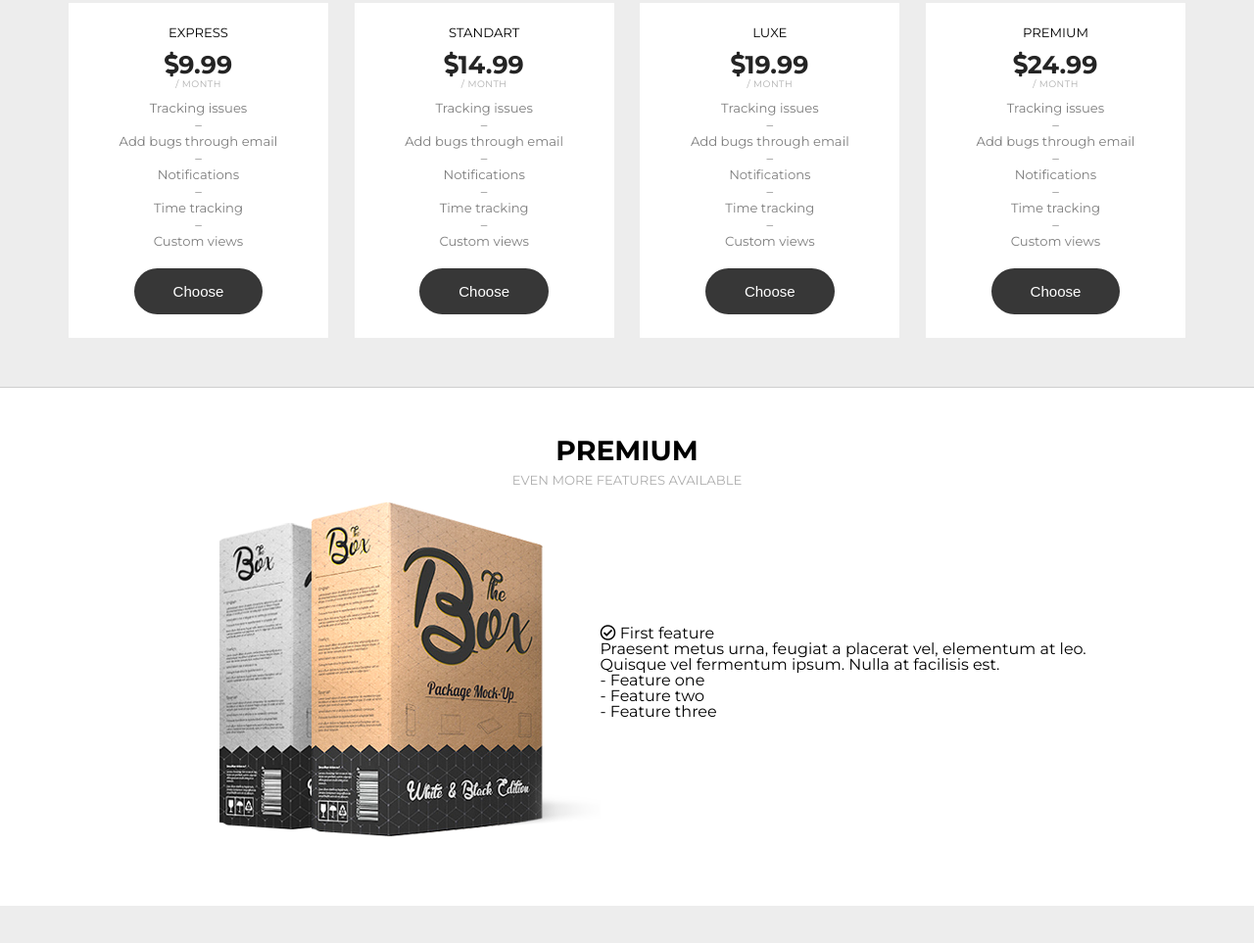
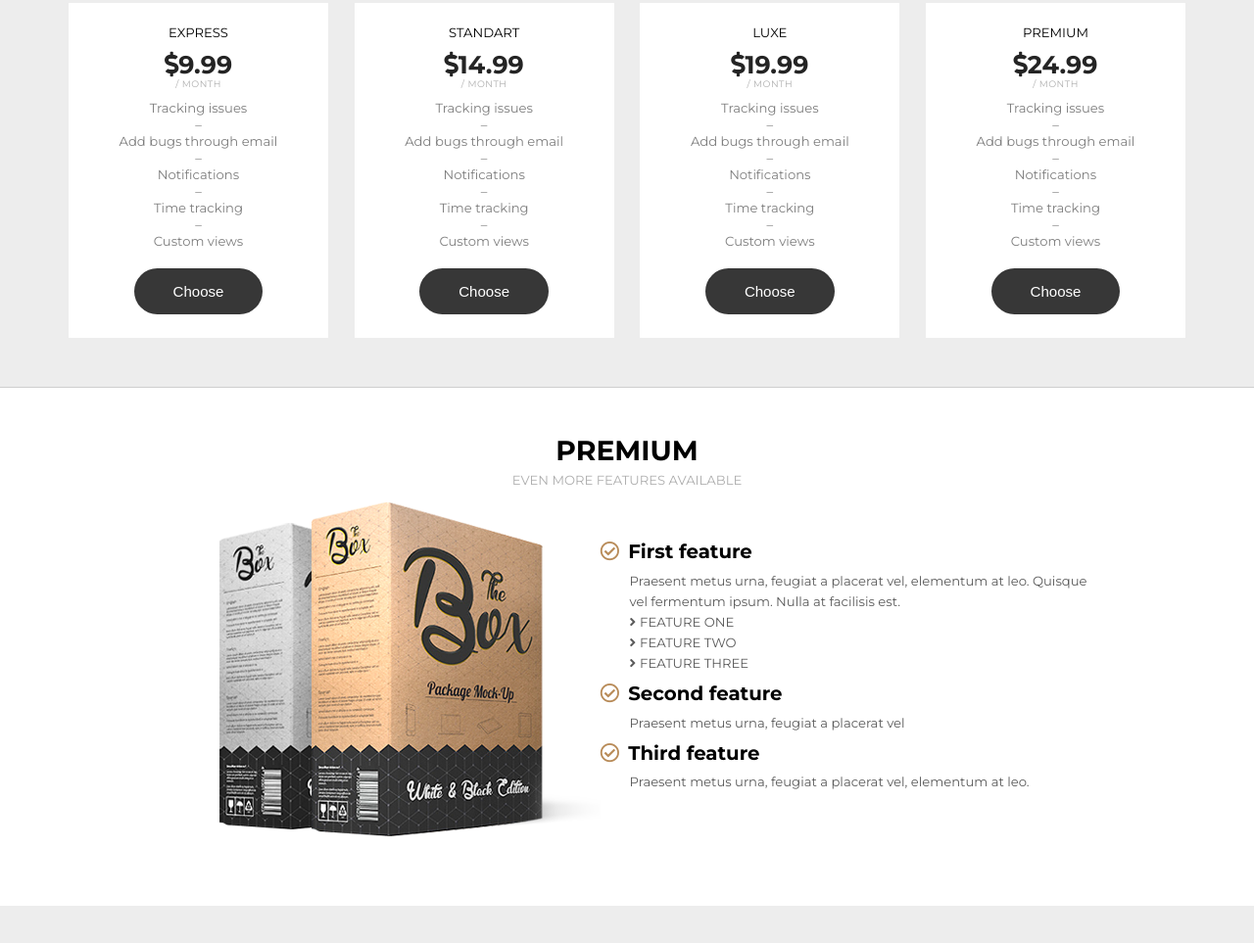
Before and after one commit to Depciu/Awax, a website: page index.html in a window 1280 px wide. Shown: the part 6598-7561 px from the top of the page at 98% size. Drawn offline with Linux system fonts and the light colour scheme.

Commit message:
Add code into price section

```diff
--- a/index.html
+++ b/index.html
@@ -1223,23 +1223,36 @@
                   <h2 class="section__title--heading">Premium</h2>
                   <p class="section__title--text">Even more features available</p>
                 </div>
-                <div class="container">
                   <div class="product-item__service--wrapper">
                     <img class="product-item__img" src="images/price/package.png" alt="premium">
                     <div class="product-item__service--feature">
-                      <h3 class="product-feature__title"><i class="far fa-check-circle"></i> First feature</h3>
+                      <div class="product-feature__item">
+                        <h3 class="product-feature__title"><i class="far fa-check-circle"></i>First feature</h3>
                         <p class="product-feature__text">
                           Praesent metus urna, feugiat a placerat vel, elementum at leo.
                           Quisque vel fermentum ipsum. Nulla at facilisis est.
                         </p>
                         <ul class="product-feature__list">
-                        <li class="product-feature__list--item">- Feature one</li>
-                        <li class="product-feature__list--item">- Feature two</li>
-                        <li class="product-feature__list--item">- Feature three</li>
+                          <li class="product-feature__list--item"><i class="fas fa-angle-right"></i>Feature one</li>
+                          <li class="product-feature__list--item"><i class="fas fa-angle-right"></i>Feature two</li>
+                          <li class="product-feature__list--item"><i class="fas fa-angle-right"></i>Feature three</li>
                         </ul>
+                      </div>
+                      <div class="product-feature__item">
+                        <h3 class="product-feature__title"><i class="far fa-check-circle"></i>Second feature</h3>
+                        <p class="product-feature__text">
+                          Praesent metus urna, feugiat a placerat vel
+                        </p>
+                      </div>
+                      <div class="product-feature__item">
+                        <h3 class="product-feature__title"><i class="far fa-check-circle"></i>Third feature</h3>
+                        <p class="product-feature__text">
+                            Praesent metus urna, feugiat a placerat vel, elementum at leo.
+                        </p>
                       </div>
                     </div>
                   </div>
+
               </div>
             </div>
           </div>
--- a/sass/_modules.sass
+++ b/sass/_modules.sass
@@ -485,6 +485,35 @@
 .product-item__service--wrapper
   display: flex
   align-items: center
+  justify-content: space-between
 
 .product-item__service--feature
   max-width: 500px
+
+.product-feature__item
+  padding-bottom: 10px
+  .far
+    margin-right: 9px
+    color: #b88b58
+
+.product-feature__title
+  @include font-size(21px)
+  font-weight: 700
+  padding-bottom: 9px
+
+.product-feature__text
+  margin-left: 30px
+  @include font-size(14px)
+  line-height: 21px
+  color: #5b5b5b
+
+.product-feature__list
+  margin-left: 30px
+
+.product-feature__list--item
+  @include font-size(14px)
+  line-height: 21px
+  text-transform: uppercase
+  color: #5b5b5b
+  .fas
+    margin-right: 4px
```
Also changed, not shown: css/style.css, images/price/angle-right.svg (added). Lines whose indentation alone changed are shown as unchanged.
